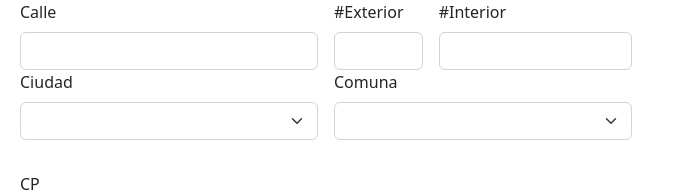
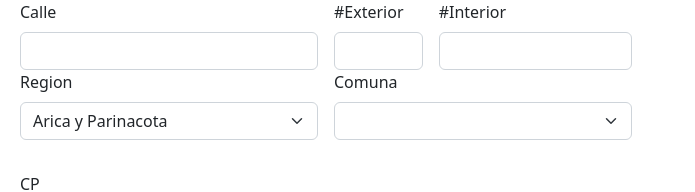
Before and after one commit to ko-code/Angular_forms, an Angular app: page /form-register in a window 1280 px wide. Shown: the part 564-756 px from the top of the page, without its empty margins (0-695 px from the left). Built offline with nearby package versions, Linux system fonts and the light colour scheme.

Commit message:
select test

```diff
--- a/package.json
+++ b/package.json
@@ -21,6 +21,7 @@
     "@angular/router": "^14.1.0",
     "@ng-bootstrap/ng-bootstrap": "^13.0.0",
     "@popperjs/core": "^2.10.2",
+    "axios": "^1.1.3",
     "bootstrap": "^5.2.0",
     "rxjs": "~7.5.0",
     "tslib": "^2.3.0",
--- a/src/app/modules/components/form-register/form-register.component.html
+++ b/src/app/modules/components/form-register/form-register.component.html
@@ -122,21 +122,21 @@
 
    <div class="row g-3">
         <div class="col-3">
-            <label for="city" class="form-label">Ciudad</label>
-                <select name="city" formControlName="city" id="city" class="form-select">
-                    <option value="Santiago">Santiago</option>
+            <label for="city" class="form-label">Region</label>
+                <select name="region" formControlName="region" id="region" class="form-select" >
+                    <option value=" a" *ngFor=" let value of regionalizacion.regiones" >{{value.region}}</option>
                 </select>
-                <span class="text-danger"
+                <!-- <span class="text-danger"
                 *ngIf="(registerForm.controls['city'].invalid && registerForm.controls['city'].touched)">
                     Ciudad is required
-            </span>
+            </span> -->
         </div>
 
         <div class="col-3">
             <div>
                 <label for="commune" class="form-label">Comuna</label>
                     <select name="commune" formControlName="commune" id="commune" class="form-select">
-                        <option value="Pudahuel">Pudahuel</option>
+                        <option value="Pudahuel"></option>
                     </select>
                     <span class="text-danger"
                     *ngIf="(registerForm.controls['commune'].invalid && registerForm.controls['commune'].touched)">
--- a/src/app/modules/components/form-register/form-register.component.ts
+++ b/src/app/modules/components/form-register/form-register.component.ts
@@ -1,5 +1,6 @@
 import { Component, Input, OnInit } from '@angular/core';
 import { FormGroup, FormBuilder, Validators } from '@angular/forms';
+import axios from 'axios';
 
 @Component({
   selector: 'app-form-register',
@@ -31,7 +32,7 @@
       street: ['', Validators.compose([Validators.pattern('^[a-zA-Z]+$'), Validators.required, Validators.minLength(3), Validators.maxLength(16)])],
       eNumber: [null, Validators.required],
       iNumber: [null, Validators.required],
-      city: ['', Validators.required],
+      region: ['', Validators.required],
       commune: ['', Validators.required],
       postal: ['', Validators.required],
       isCheked: [false, Validators.requiredTrue]
@@ -70,6 +71,75 @@
     ],
   }
 
+  regionalizacion = {
+    "regiones": [
+        {
+            "region": "Arica y Parinacota",
+            "comunas": ["Arica", "Camarones", "Putre", "General Lagos"]
+        },
+        {
+            "region": "Tarapacá",
+            "comunas": ["Iquique", "Alto Hospicio", "Pozo Almonte", "Camiña", "Colchane", "Huara", "Pica"]
+        },
+        {
+            "region": "Antofagasta",
+            "comunas": ["Antofagasta", "Mejillones", "Sierra Gorda", "Taltal", "Calama", "Ollagüe", "San Pedro de Atacama", "Tocopilla", "María Elena"]
+        },
+        {
+            "region": "Atacama",
+            "comunas": ["Copiapó", "Caldera", "Tierra Amarilla", "Chañaral", "Diego de Almagro", "Vallenar", "Alto del Carmen", "Freirina", "Huasco"]
+        },
+        {
+            "region": "Coquimbo",
+            "comunas": ["La Serena", "Coquimbo", "Andacollo", "La Higuera", "Paiguano", "Vicuña", "Illapel", "Canela", "Los Vilos", "Salamanca", "Ovalle", "Combarbalá", "Monte Patria", "Punitaqui", "Río Hurtado"]
+        },
+        {
+            "region": "Valparaíso",
+            "comunas": ["Valparaíso", "Casablanca", "Concón", "Juan Fernández", "Puchuncaví", "Quintero", "Viña del Mar", "Isla de Pascua", "Los Andes", "Calle Larga", "Rinconada", "San Esteban", "La Ligua", "Cabildo", "Papudo", "Petorca", "Zapallar", "Quillota", "Calera", "Hijuelas", "La Cruz", "Nogales", "San Antonio", "Algarrobo", "Cartagena", "El Quisco", "El Tabo", "Santo Domingo", "San Felipe", "Catemu", "Llaillay", "Panquehue", "Putaendo", "Santa María", "Quilpué", "Limache", "Olmué", "Villa Alemana"]
+        },
+        {
+            "region": "Región del Libertador Gral. Bernardo O’Higgins",
+            "comunas": ["Rancagua", "Codegua", "Coinco", "Coltauco", "Doñihue", "Graneros", "Las Cabras", "Machalí", "Malloa", "Mostazal", "Olivar", "Peumo", "Pichidegua", "Quinta de Tilcoco", "Rengo", "Requínoa", "San Vicente", "Pichilemu", "La Estrella", "Litueche", "Marchihue", "Navidad", "Paredones", "San Fernando", "Chépica", "Chimbarongo", "Lolol", "Nancagua", "Palmilla", "Peralillo", "Placilla", "Pumanque", "Santa Cruz"]
+        },
+        {
+            "region": "Región del Maule",
+            "comunas": ["Talca", "Constitución", "Curepto", "Empedrado", "Maule", "Pelarco", "Pencahue", "Río Claro", "San Clemente", "San Rafael", "Cauquenes", "Chanco", "Pelluhue", "Curicó", "Hualañé", "Licantén", "Molina", "Rauco", "Romeral", "Sagrada Familia", "Teno", "Vichuquén", "Linares", "Colbún", "Longaví", "Parral", "Retiro", "San Javier", "Villa Alegre", "Yerbas Buenas"]
+        },
+        {
+            "region": "Región de Ñuble",
+            "comunas": ["Cobquecura", "Coelemu", "Ninhue", "Portezuelo", "Quirihue", "Ránquil", "Treguaco", "Bulnes", "Chillán Viejo", "Chillán", "El Carmen", "Pemuco", "Pinto", "Quillón", "San Ignacio", "Yungay", "Coihueco", "Ñiquén", "San Carlos", "San Fabián", "San Nicolás"]
+        },
+        {
+            "region": "Región del Biobío",
+            "comunas": ["Concepción", "Coronel", "Chiguayante", "Florida", "Hualqui", "Lota", "Penco", "San Pedro de la Paz", "Santa Juana", "Talcahuano", "Tomé", "Hualpén", "Lebu", "Arauco", "Cañete", "Contulmo", "Curanilahue", "Los Álamos", "Tirúa", "Los Ángeles", "Antuco", "Cabrero", "Laja", "Mulchén", "Nacimiento", "Negrete", "Quilaco", "Quilleco", "San Rosendo", "Santa Bárbara", "Tucapel", "Yumbel", "Alto Biobío"]
+        },
+        {
+            "region": "Región de la Araucanía",
+            "comunas": ["Temuco", "Carahue", "Cunco", "Curarrehue", "Freire", "Galvarino", "Gorbea", "Lautaro", "Loncoche", "Melipeuco", "Nueva Imperial", "Padre las Casas", "Perquenco", "Pitrufquén", "Pucón", "Saavedra", "Teodoro Schmidt", "Toltén", "Vilcún", "Villarrica", "Cholchol", "Angol", "Collipulli", "Curacautín", "Ercilla", "Lonquimay", "Los Sauces", "Lumaco", "Purén", "Renaico", "Traiguén", "Victoria"]
+        },
+        {
+            "region": "Región de Los Ríos",
+            "comunas": ["Valdivia", "Corral", "Lanco", "Los Lagos", "Máfil", "Mariquina", "Paillaco", "Panguipulli", "La Unión", "Futrono", "Lago Ranco", "Río Bueno"]
+        },
+        {
+            "region": "Región de Los Lagos",
+            "comunas": ["Puerto Montt", "Calbuco", "Cochamó", "Fresia", "Frutillar", "Los Muermos", "Llanquihue", "Maullín", "Puerto Varas", "Castro", "Ancud", "Chonchi", "Curaco de Vélez", "Dalcahue", "Puqueldón", "Queilén", "Quellón", "Quemchi", "Quinchao", "Osorno", "Puerto Octay", "Purranque", "Puyehue", "Río Negro", "San Juan de la Costa", "San Pablo", "Chaitén", "Futaleufú", "Hualaihué", "Palena"]
+        },
+        {
+            "region": "Región Aisén del Gral. Carlos Ibáñez del Campo",
+            "comunas": ["Coihaique", "Lago Verde", "Aisén", "Cisnes", "Guaitecas", "Cochrane", "O’Higgins", "Tortel", "Chile Chico", "Río Ibáñez"]
+        },
+        {
+            "region": "Región de Magallanes y de la Antártica Chilena",
+            "comunas": ["Punta Arenas", "Laguna Blanca", "Río Verde", "San Gregorio", "Cabo de Hornos (Ex Navarino)", "Antártica", "Porvenir", "Primavera", "Timaukel", "Natales", "Torres del Paine"]
+        },
+        {
+            "region": "Región Metropolitana de Santiago",
+            "comunas": ["Cerrillos", "Cerro Navia", "Conchalí", "El Bosque", "Estación Central", "Huechuraba", "Independencia", "La Cisterna", "La Florida", "La Granja", "La Pintana", "La Reina", "Las Condes", "Lo Barnechea", "Lo Espejo", "Lo Prado", "Macul", "Maipú", "Ñuñoa", "Pedro Aguirre Cerda", "Peñalolén", "Providencia", "Pudahuel", "Quilicura", "Quinta Normal", "Recoleta", "Renca", "Santiago", "San Joaquín", "San Miguel", "San Ramón", "Vitacura", "Puente Alto", "Pirque", "San José de Maipo", "Colina", "Lampa", "Tiltil", "San Bernardo", "Buin", "Calera de Tango", "Paine", "Melipilla", "Alhué", "Curacaví", "María Pinto", "San Pedro", "Talagante", "El Monte", "Isla de Maipo", "Padre Hurtado", "Peñaflor"]
+         }
+    ]
+}
+
 //
   onSubmit(){
     this.submited =true;
```
Also changed, not shown: 1 other file (tests, documents, lock files or other folders).
